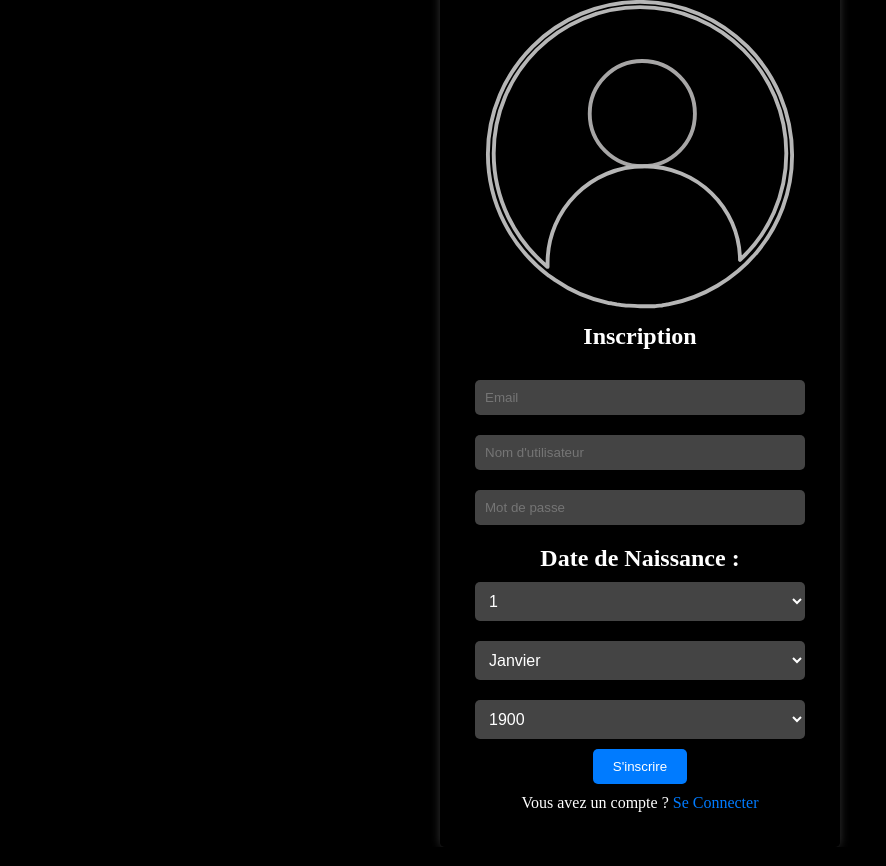
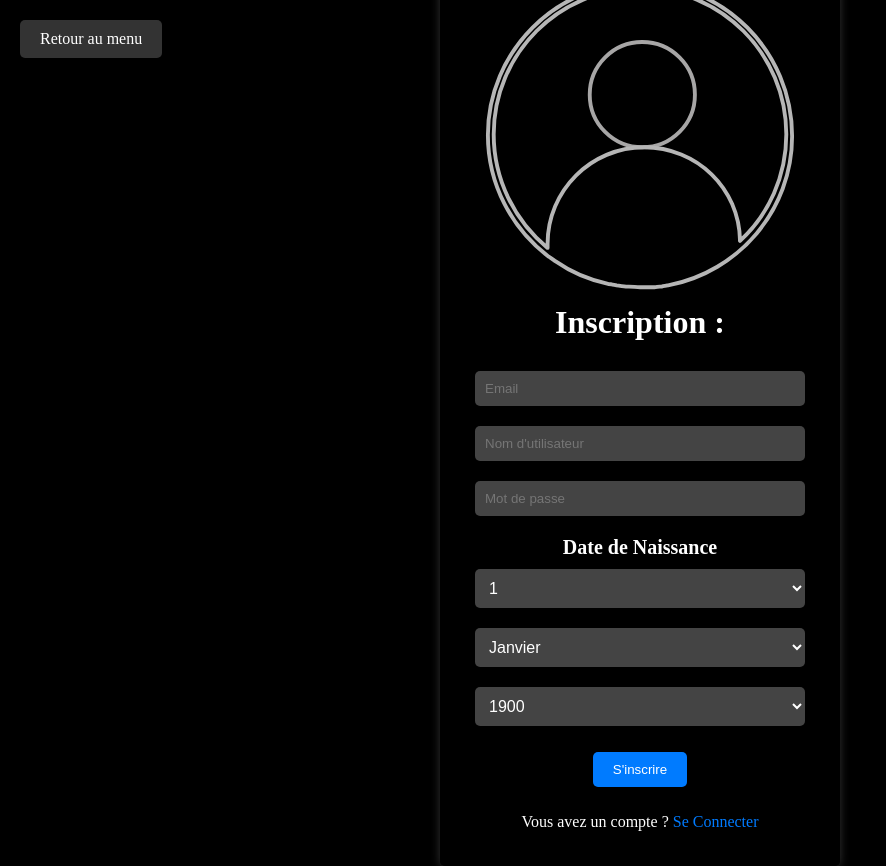
Before and after one commit to Maxime558/Project_fil_rouge, a plain HTML site: page page/inscription.html in a window 1280 px wide. Shown: the whole page, without its empty margins (0-886 px from the left). Drawn offline with Linux system fonts and the light colour scheme.

Commit message:
Ajout d'un bouton retour à l'index.html

```diff
--- a/assets/css/inscription.css
+++ b/assets/css/inscription.css
@@ -31,7 +31,38 @@
 ██║     ██║  ██║╚██████╔╝███████╗    ██║██║ ╚████║███████║╚██████╗██║  ██║██║██║        ██║   ██║╚██████╔╝██║ ╚████║
 ╚═╝     ╚═╝  ╚═╝ ╚═════╝ ╚══════╝    ╚═╝╚═╝  ╚═══╝╚══════╝ ╚═════╝╚═╝  ╚═╝╚═╝╚═╝        ╚═╝   ╚═╝ ╚═════╝ ╚═╝  ╚═══╝
 */
+.return-button {
+  display: block;
+  position: fixed;
+  top: 20px;
+  left: 20px;
+  background-color: rgba(255, 255, 255, 0.2);
+  color: #fff;
+  padding: 10px 20px;
+  border: none;
+  border-radius: 5px;
+  cursor: pointer;
+  z-index: 1000;
+  text-decoration: none;
+}
 
+.return-button:hover {
+  background-color: #555;
+}
+
+
+body::-webkit-scrollbar {
+  width: 12px;
+}
+
+body::-webkit-scrollbar-thumb {
+  background-color: #555;
+  border-radius: 10px;
+}
+
+body::-webkit-scrollbar-thumb:hover {
+  background-color: #555;
+}
 .placement {
   display: flex;
   justify-content: center;
@@ -49,7 +80,7 @@
 }
 
 h1 {
-    font-size: 24px;
+  font-size: 32px;
   margin-bottom: 20px;
   color: white;
 }
@@ -73,6 +104,7 @@
   border: none;
   border-radius: 5px;
   cursor: pointer;
+  margin: 1rem 0;
 }
 
 input[type="submit"]:hover {
@@ -91,10 +123,6 @@
   transition: color 0.2s;
 }
 
-  a:hover {
-    color: #0056b3;
-  }
-
 select {
   width: 100%;
   padding: 10px;
@@ -109,11 +137,10 @@ select {
 label {
   display: block;
   margin-top: 10px;
-    font-size: 24px;
+  font-size: 20px;
   font-weight: bold;
   color: white;
 }
-
 
 select:focus {
   outline: none;
--- a/page/inscription.html
+++ b/page/inscription.html
@@ -20,10 +20,11 @@
     />
   </head>
   <body>
+    <a href="../index.html" class="return-button" title="Retour au menu">Retour au menu</a>
     <div class="placement">
       <div class="container">
         <div class="div"></div>
-        <h1>Inscription</h1>
+        <h1>Inscription :</h1>
         <form action="inscription.php" method="post">
           <input type="email" name="mail" placeholder="Email" required />
           <input
@@ -38,7 +39,7 @@
             placeholder="Mot de passe"
             required
           />
-          <label id="birthday">Date de Naissance :</label>
+          <label id="birthday">Date de Naissance</label>
           <select id="day" name="day" required></select>
           <select id="month" name="month" required></select>
           <select id="year" name="year" required></select>
```
Lines whose indentation alone changed are shown as unchanged.
